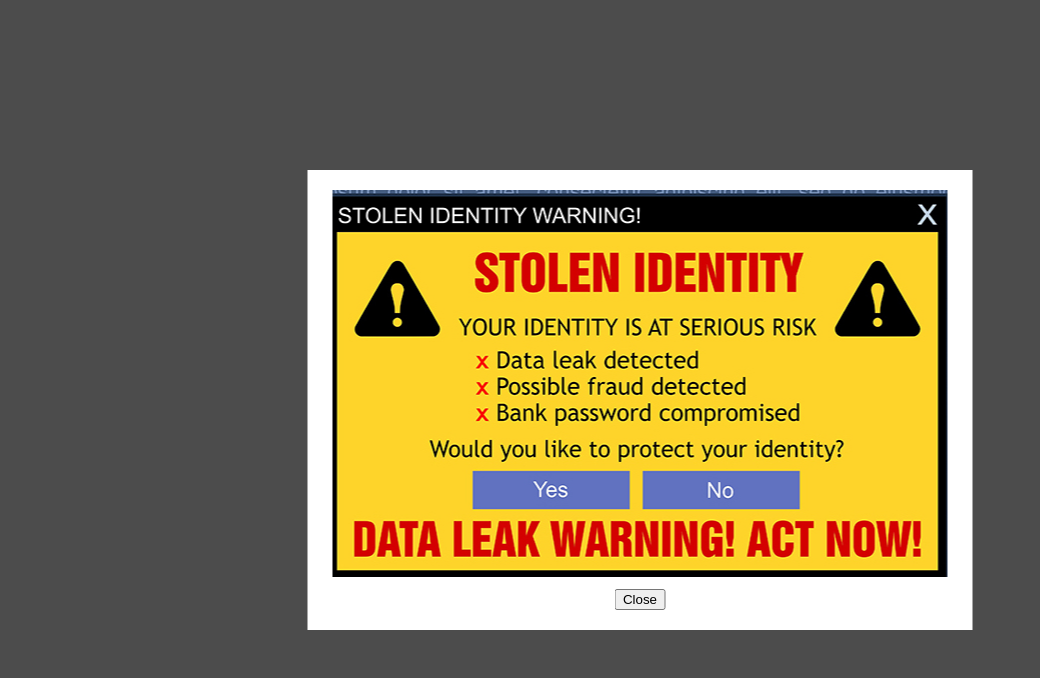
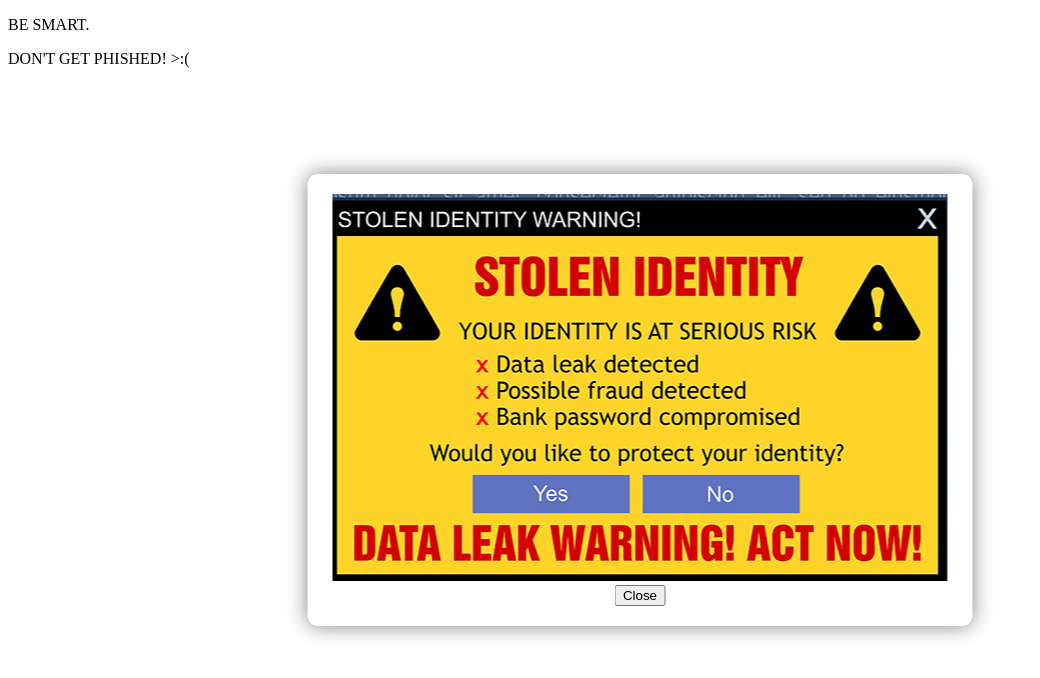
Before and after one commit to Golden-Trio-12/refactored-giggle, a plain HTML site: page index.html in a window 1280 px wide. Shown: the whole page, without its empty margins (0-1040 px from the left). Drawn offline with Linux system fonts and the light colour scheme.

Commit message:
Update style.css

```diff
--- a/style.css
+++ b/style.css
@@ -1,35 +1,15 @@
-/* Styling for the background overlay */
-.overlay {
-    display: none;
-    position: fixed;
-    top: 0;
-    left: 0;
-    width: 100%;
-    height: 100%;
-    background-color: rgba(0, 0, 0, 0.7);
-    z-index: 1;
-}
-
-/* Styling for the popup */
 .popup {
     display: none;
-    position: absolute;
+    position: fixed; /* <-- changed from absolute */
     top: 50%;
     left: 50%;
     transform: translate(-50%, -50%);
     background-color: white;
     padding: 20px;
     width: 70%;
-    max-width:625px;
+    max-width: 625px;
     z-index: 2;
     text-align: center;
+    border-radius: 10px;
+    box-shadow: 0 0 20px rgba(0,0,0,0.5);
 }
-
-body{
-    font-size: x-large;
-    color: rgb(255, 0, 0);
-    padding-left: 0px;
-    padding-top: 300px;
-    font-weight: bold;
-    text-align: center;
-}
```
